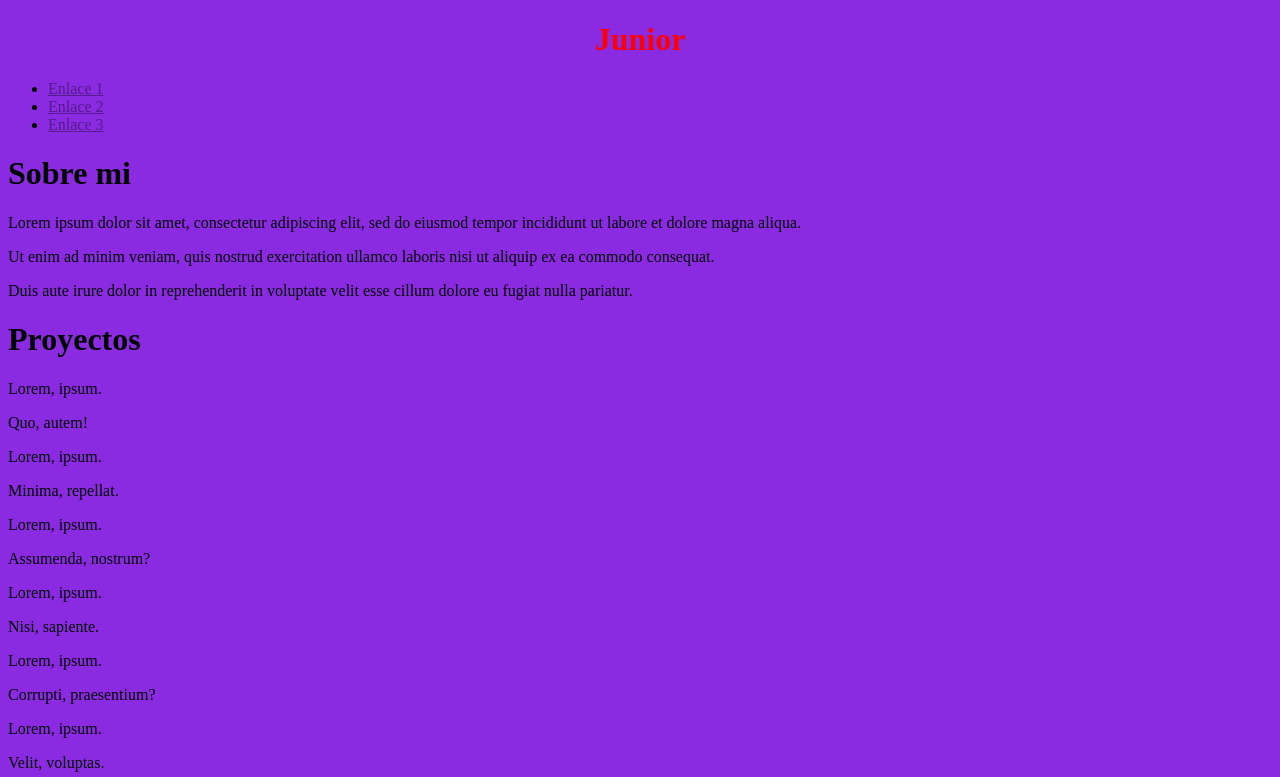
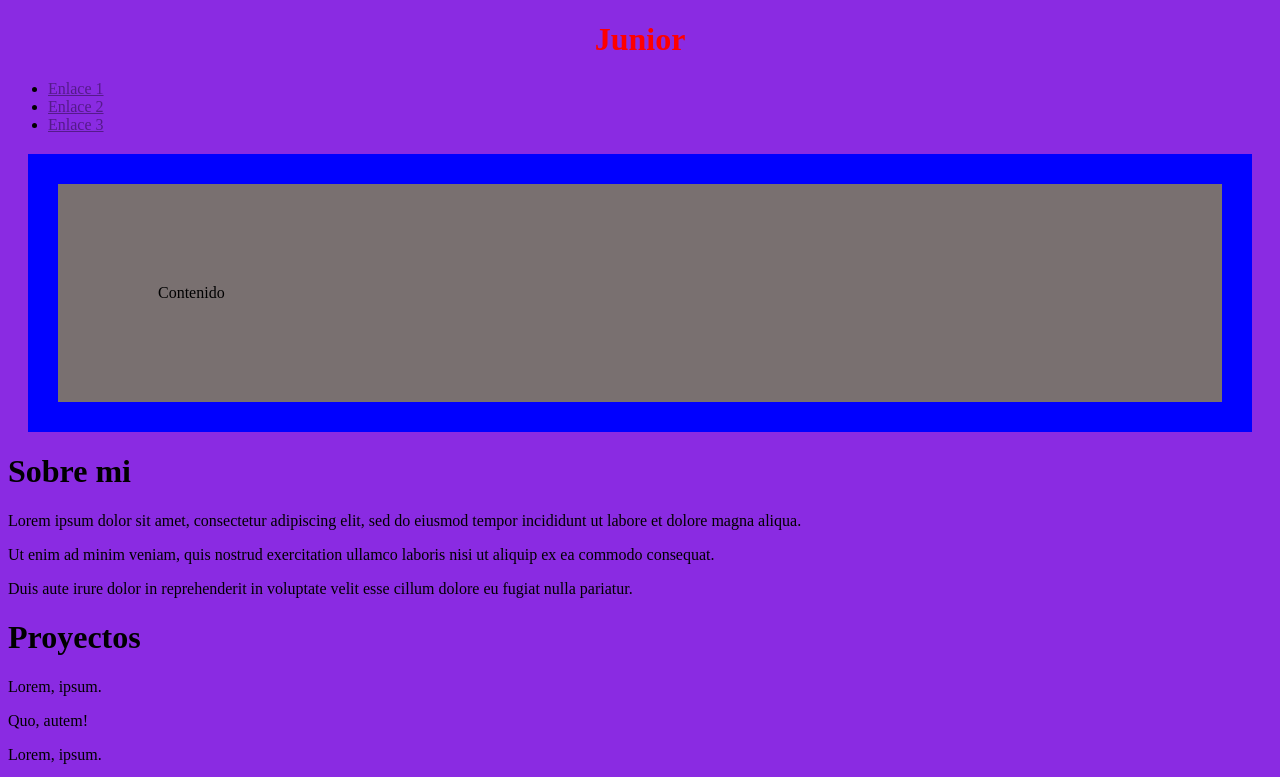
Before and after one commit to JunRoLu-byte/Full, a plain HTML site: page index.html in a window 1280 px wide. Shown: the top 777 px of the page. Drawn offline with Linux system fonts and the light colour scheme.

Commit message:
CSS3 cuadro

```diff
--- a/index.html
+++ b/index.html
@@ -17,6 +17,9 @@
             <li><a href="">Enlace 3</a></li>
         </ul>
     </nav>
+    <div class="caja">
+        Contenido
+    </div>
     <h1>Sobre mi</h1>
     <main>
         <section id="sobremi">
--- a/style.css
+++ b/style.css
@@ -1,3 +1,9 @@
 body{
     background-color: blueviolet;
 }
+.caja{
+    margin: 20px;
+    border: 30px solid blue;
+    padding: 100px;
+    background-color: rgb(121, 112, 112);
+}
```
